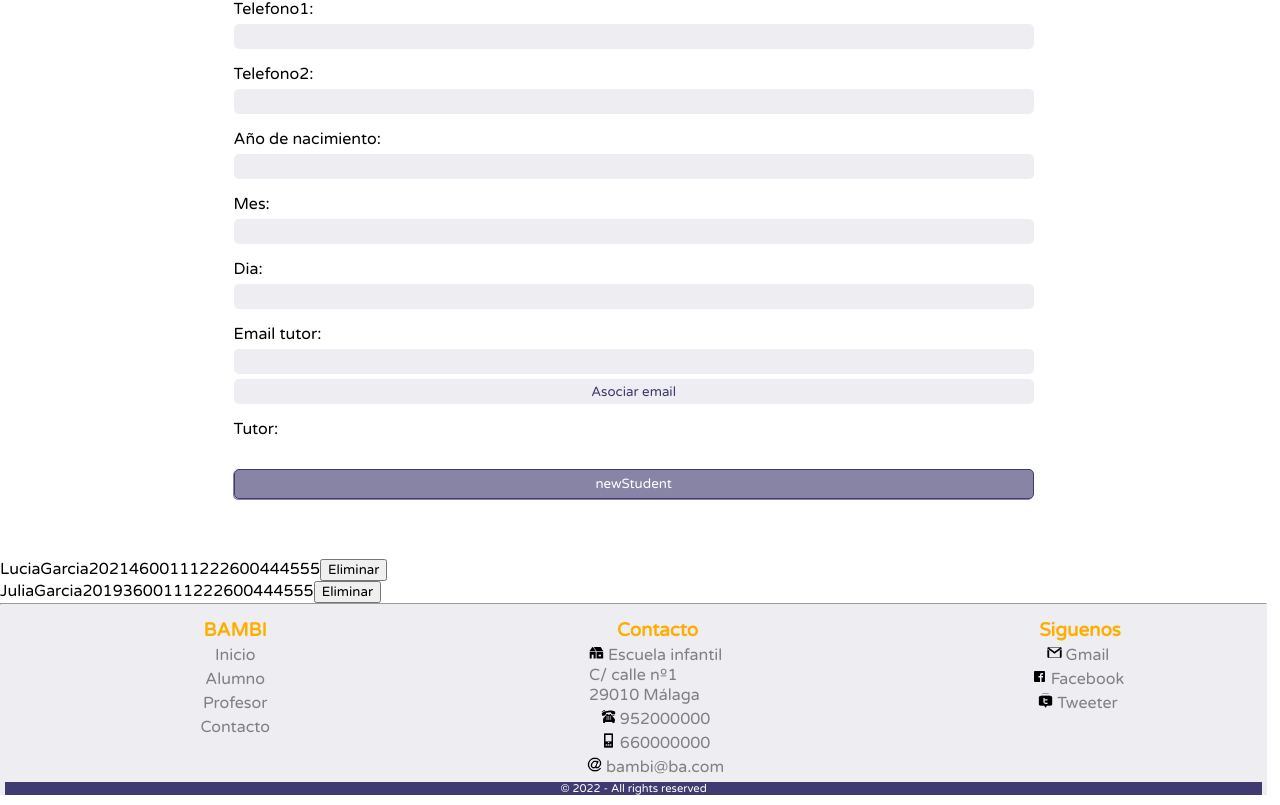
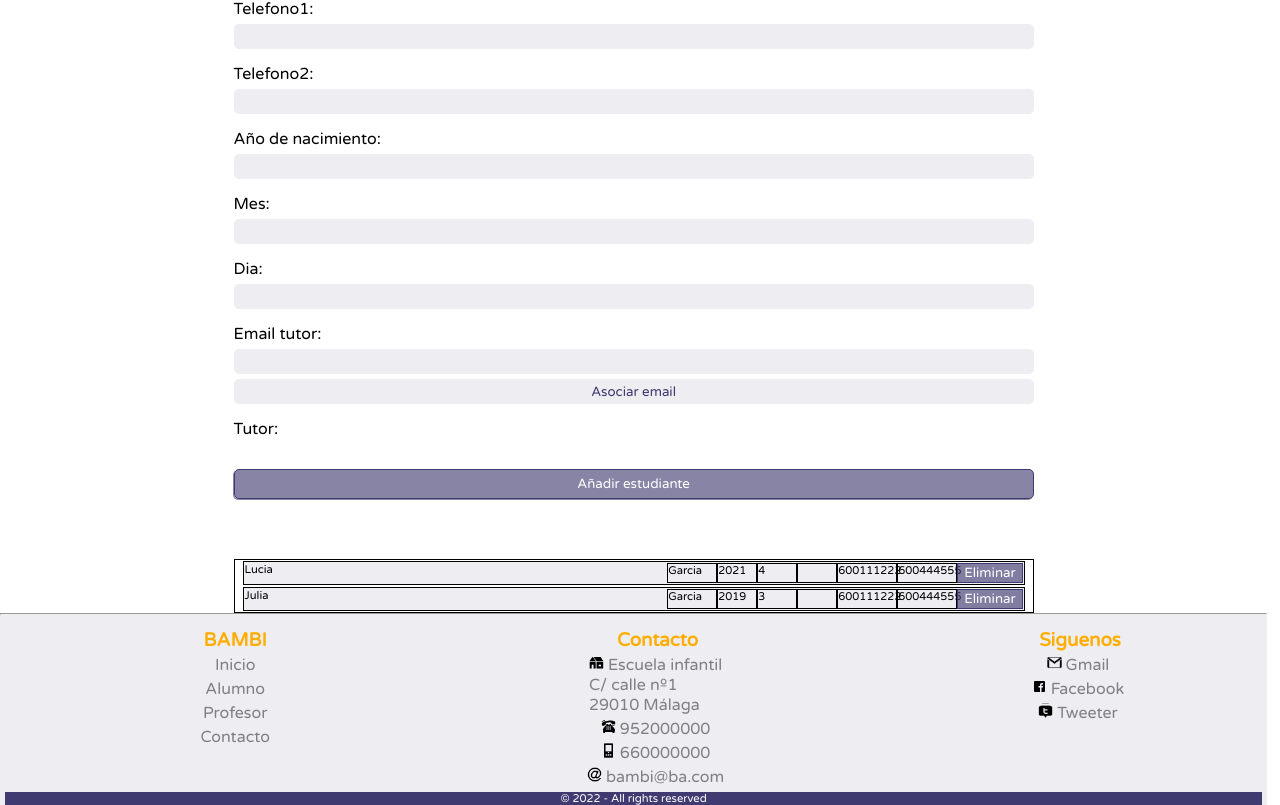
Before and after one commit to Javiergda/final-project-client, a React (Create React App) app: page /administracion in a window 1280 px wide. Shown: the part 758-1563 px from the top of the page. Built offline with nearby package versions, Linux system fonts and the light colour scheme.

Commit message:
depurando warnings de codigo generales

```diff
--- a/src/components/Management/DeleteStudents.js
+++ b/src/components/Management/DeleteStudents.js
@@ -12,21 +12,23 @@ export const DeleteStudents = ({ students }) => {
     }
 
     return (
-        <div>
-            {
-                students.map(({ id_student, name, surname, yearBirth, monthBirth, dayBirt, phone1, phone2 }) => (
-                    <div key={id_student}>
-                        <span>{name}</span>
-                        <span >{surname}</span>
-                        <span >{yearBirth}</span>
-                        <span >{monthBirth}</span>
-                        <span >{dayBirt}</span>
-                        <span >{phone1}</span>
-                        <span >{phone2}</span>
-                        <button name='button' type='submit' value={id_student} onClick={handleSubmit}>Eliminar</button >
-                    </div>
-                ))
-            }
+        <div className='delete_main'>
+            <div className='wrapper'>
+                {
+                    students.map(({ id_student, name, surname, yearBirth, monthBirth, dayBirt, phone1, phone2 }) => (
+                        <div key={id_student} className='wrapper2'>
+                            <div className='name'><span >{name}</span></div>
+                            <div className='surname'><span>{surname}</span></div>
+                            <div className='date'><span>{yearBirth}</span></div>
+                            <div className='date'><span>{monthBirth}</span></div>
+                            <div className='date'><span>{dayBirt}</span></div>
+                            <div className='phone'><span>{phone1}</span></div>
+                            <div className='phone'><span>{phone2}</span></div>
+                            <div className='button'><button name='button' type='submit' value={id_student} onClick={handleSubmit}>Eliminar</button ></div>
+                        </div>
+                    ))
+                }
+            </div>
         </div>
     )
 }
--- a/src/components/Management/ManageStudents.js
+++ b/src/components/Management/ManageStudents.js
@@ -125,22 +125,12 @@ export const ManageStudents = ({ users, setStudents }) => {
 
                     <input type='button' className='buttonSearch' value="Asociar email" onClick={handleSearch} />
 
-
                     <label>
                         Tutor:
                         <span name='emailFounded'>{emailFoundedName}</span>
-
-
-
                     </label>
 
-
-
-
-
-
-
-                    <input type="submit" className='button' value="newStudent" />
+                    <input type="submit" className='button' value="Añadir estudiante" />
                 </form>
             </div>
         </div>
--- a/src/components/Management/ManageUsers.js
+++ b/src/components/Management/ManageUsers.js
@@ -77,7 +77,7 @@ export const ManageUsers = () => {
                     </label>
 
 
-                    <input type="submit" className='button' value="newStudent" />
+                    <input type="submit" className='button' value="Añadir tutor" />
                 </form>
             </div>
         </div>
--- /dev/null
+++ b/src/styles/components/_deleteStudents.scss
@@ -0,0 +1,57 @@
+.delete_main{
+
+
+display: flex;
+// align-items: center;
+justify-content: center;
+    .wrapper{
+        font-size: 0.7rem;
+
+        display: flex;
+        flex-direction: column;
+        align-items: center;
+        width: 80%;
+
+        max-width: 800px;
+        border:1px solid black;
+        max-height: 90px;
+        overflow: scroll;
+
+        .wrapper2{
+
+            display: flex;
+             border:1px solid black;
+             background-color: $purple-transparent;
+                // height: 35px;
+            padding:1px;
+            margin:1px;
+             width: 98%;
+
+            .name{
+                width: 100%;
+                min-width: 50px;
+            }
+
+            .surname{
+                min-width: 50px;
+                border:1px solid black;
+            }
+
+            .date{
+                min-width: 40px;
+                border:1px solid black;
+            }
+            .phone{
+                min-width: 60px;
+                border:1px solid black;
+            }
+
+            button{
+                background-color: $purple-semitransparent;
+                color: white;
+                border:1px solid $purple;
+                    // height: 15px;
+            }
+         }
+    }
+}
--- a/src/styles/styles.scss
+++ b/src/styles/styles.scss
@@ -20,3 +20,4 @@
 @import './components/manageStudents';
 @import './components/manageUsers';
 // @import './components/management';
+@import './components/deleteStudents'
```
Also changed, not shown: src/components/Teachers/StudentsList.js (+48 -45 lines).
